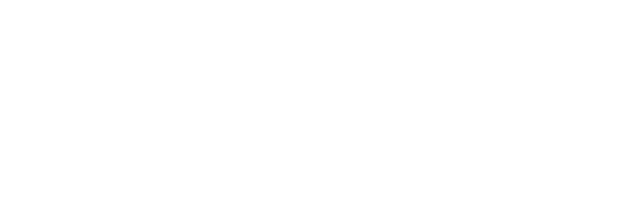
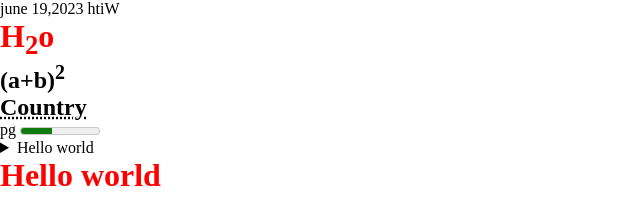
Before and after one commit to Rikta-Barua/session-one, a plain HTML site: page test.html in a window 1280 px wide. Shown: the whole page, without its empty margins (0-640 px from the left). Drawn offline with Linux system fonts and the light colour scheme.

Commit message:
added some html tag

```diff
--- a/test.html
+++ b/test.html
@@ -7,6 +7,18 @@
     <link rel="stylesheet" href="text.css">
 </head>
 <body>
-
+    <time>june 19,2023</time>
+    <bdo dir="rtl">With</bdo>
+    <h1>H<sub>2</sub>o</h1>
+    <h2>(a+b)<sup>2</sup></h2>
+    <h2><abbr title="Bangladesh">Country</abbr></h2>
+    <label for="disk">pg</label>
+    <meter id="disk" value="0.4"></meter>
+    <!-- <progress></progress>   -->
+    <details>
+        <summary>Hello world</summary>
+        <p>Lorem ipsum dolor sit amet, consectetur adipisicing elit. Odio, dolore.</p>
+    </details>
+    <h1>Hello world</h1>
 </body>
 </html>
--- a/text.css
+++ b/text.css
@@ -0,0 +1,8 @@
+*{
+    margin:0px;
+}
+h1{
+    color:red;
+    cursor:url("images/logo.png"),auto;
+
+}
```
Also changed, not shown: images/logo.png (added).
